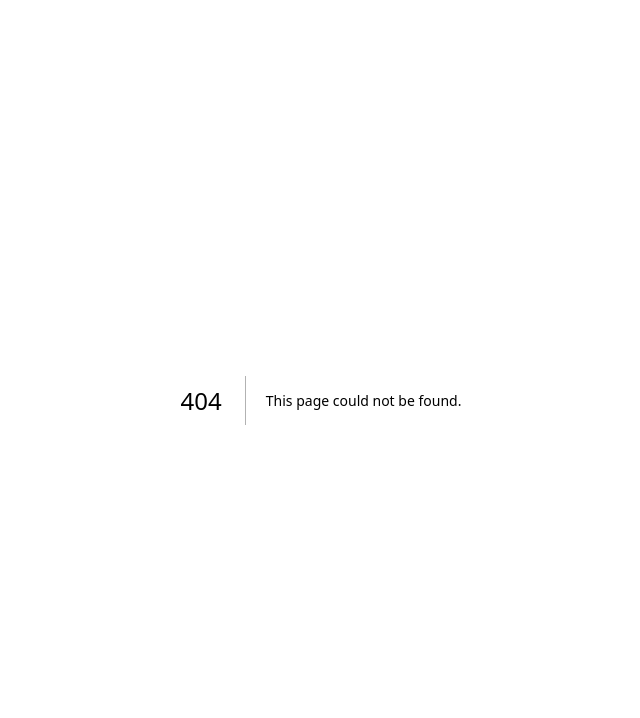
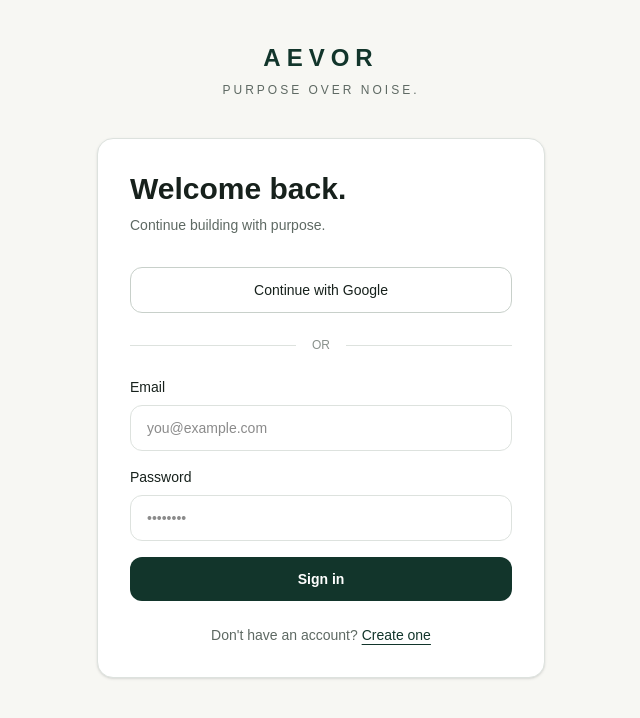
Before and after one commit to amritanshu-mishra/AEVOR, a Next.js app: page /login in a window 1280 px wide. Before the commit this address had no page. Shown: the top 718 px of the page, without its empty margins (319-959 px from the left). Built offline with nearby package versions, Linux system fonts and the light colour scheme; no server answers.

Commit message:
feat: implement Firebase authentication

```diff
--- /dev/null
+++ b/app/login/page.tsx
@@ -0,0 +1,173 @@
+"use client";
+
+import { FormEvent, useState } from "react";
+import {
+  createUserWithEmailAndPassword,
+  GoogleAuthProvider,
+  signInWithEmailAndPassword,
+  signInWithPopup,
+} from "firebase/auth";
+import { auth } from "@/lib/firebase/client";
+
+export default function LoginPage() {
+  const [mode, setMode] = useState<"login" | "signup">("login");
+  const [email, setEmail] = useState("");
+  const [password, setPassword] = useState("");
+  const [error, setError] = useState("");
+  const [loading, setLoading] = useState(false);
+
+  async function handleEmailAuth(e: FormEvent<HTMLFormElement>) {
+    e.preventDefault();
+    setError("");
+    setLoading(true);
+
+    try {
+      if (mode === "login") {
+        await signInWithEmailAndPassword(auth, email, password);
+      } else {
+        await createUserWithEmailAndPassword(auth, email, password);
+      }
+
+      window.location.href = "/";
+    } catch {
+      setError(
+        mode === "login"
+          ? "Unable to sign in. Check your email and password."
+          : "Unable to create your account. Please check your details."
+      );
+    } finally {
+      setLoading(false);
+    }
+  }
+
+  async function handleGoogleAuth() {
+    setError("");
+    setLoading(true);
+
+    try {
+      const provider = new GoogleAuthProvider();
+      await signInWithPopup(auth, provider);
+      window.location.href = "/";
+    } catch {
+      setError("Google sign-in could not be completed.");
+    } finally {
+      setLoading(false);
+    }
+  }
+
+  return (
+    <main className="min-h-screen bg-[#F7F7F3] px-6 py-10">
+      <div className="mx-auto flex min-h-[80vh] max-w-md items-center justify-center">
+        <div className="w-full">
+          <div className="mb-10 text-center">
+            <a
+              href="/"
+              className="text-2xl font-semibold tracking-[0.25em] text-[#12352B]"
+            >
+              AEVOR
+            </a>
+
+            <p className="mt-2 text-xs tracking-[0.25em] text-[#5E6963]">
+              PURPOSE OVER NOISE.
+            </p>
+          </div>
+
+          <div className="rounded-2xl border border-[#DDE2DE] bg-white p-8 shadow-sm">
+            <div className="mb-8">
+              <h1 className="text-3xl font-semibold text-[#17211C]">
+                {mode === "login" ? "Welcome back." : "Create your account."}
+              </h1>
+
+              <p className="mt-2 text-sm text-[#5E6963]">
+                {mode === "login"
+                  ? "Continue building with purpose."
+                  : "Start turning ambition into measurable progress."}
+              </p>
+            </div>
+
+            <button
+              type="button"
+              onClick={handleGoogleAuth}
+              disabled={loading}
+              className="w-full rounded-xl border border-[#C8D0CA] px-4 py-3 text-sm font-medium text-[#17211C] transition hover:bg-[#F0F2EF] disabled:opacity-60"
+            >
+              Continue with Google
+            </button>
+
+            <div className="my-6 flex items-center gap-4">
+              <div className="h-px flex-1 bg-[#DDE2DE]" />
+              <span className="text-xs text-[#89918C]">OR</span>
+              <div className="h-px flex-1 bg-[#DDE2DE]" />
+            </div>
+
+            <form onSubmit={handleEmailAuth} className="space-y-4">
+              <div>
+                <label className="mb-2 block text-sm font-medium text-[#17211C]">
+                  Email
+                </label>
+
+                <input
+                  type="email"
+                  value={email}
+                  onChange={(e) => setEmail(e.target.value)}
+                  required
+                  className="w-full rounded-xl border border-[#DDE2DE] bg-white px-4 py-3 text-sm outline-none focus:border-[#12352B]"
+                  placeholder="you@example.com"
+                />
+              </div>
+
+              <div>
+                <label className="mb-2 block text-sm font-medium text-[#17211C]">
+                  Password
+                </label>
+
+                <input
+                  type="password"
+                  value={password}
+                  onChange={(e) => setPassword(e.target.value)}
+                  required
+                  minLength={6}
+                  className="w-full rounded-xl border border-[#DDE2DE] bg-white px-4 py-3 text-sm outline-none focus:border-[#12352B]"
+                  placeholder="••••••••"
+                />
+              </div>
+
+              {error && (
+                <p className="rounded-lg bg-[#FBEDEC] px-3 py-2 text-sm text-[#B94A48]">
+                  {error}
+                </p>
+              )}
+
+              <button
+                type="submit"
+                disabled={loading}
+                className="w-full rounded-xl bg-[#12352B] px-4 py-3 text-sm font-semibold text-white transition hover:bg-[#0B211A] disabled:opacity-60"
+              >
+                {loading
+                  ? "Please wait..."
+                  : mode === "login"
+                    ? "Sign in"
+                    : "Create account"}
+              </button>
+            </form>
+
+            <p className="mt-6 text-center text-sm text-[#5E6963]">
+              {mode === "login"
+                ? "Don't have an account?"
+                : "Already have an account?"}{" "}
+              <button
+                type="button"
+                onClick={() =>
+                  setMode(mode === "login" ? "signup" : "login")
+                }
+                className="font-medium text-[#12352B] underline underline-offset-4"
+              >
+                {mode === "login" ? "Create one" : "Sign in"}
+              </button>
+            </p>
+          </div>
+        </div>
+      </div>
+    </main>
+  );
+}
--- a/app/page.tsx
+++ b/app/page.tsx
@@ -1,4 +1,20 @@
+"use client";
+
+import { useEffect, useState } from "react";
+import { onAuthStateChanged, signOut, User } from "firebase/auth";
+import { auth } from "@/lib/firebase/client";
+
 export default function Home() {
+  const [user, setUser] = useState<User | null>(null);
+
+  useEffect(() => {
+    const unsubscribe = onAuthStateChanged(auth, (currentUser) => {
+      setUser(currentUser);
+    });
+
+    return unsubscribe;
+  }, []);
+
   return (
     <main className="min-h-screen bg-[#F7F7F3] text-[#17211C]">
       {/* Navigation */}
@@ -7,12 +23,28 @@ export default function Home() {
           <div className="text-xl font-semibold tracking-[0.18em] text-[#12352B]">
             AEVOR
           </div>
+
           <div className="mt-1 text-[9px] tracking-[0.28em] text-[#6B746F]">
             PURPOSE OVER NOISE.
           </div>
         </div>
 
         <div className="flex items-center gap-3">
+          {user ? (
+            <>
+              <span className="hidden max-w-[220px] truncate text-sm text-[#5E6963] sm:block">
+                {user.displayName || user.email}
+              </span>
+
+              <button
+                onClick={() => signOut(auth)}
+                className="rounded-xl px-5 py-2.5 text-sm font-medium text-[#12352B] transition hover:bg-[#E9EEEA]"
+              >
+                Sign out
+              </button>
+            </>
+          ) : (
+            <>
               <a
                 href="/login"
                 className="rounded-xl px-5 py-2.5 text-sm font-medium text-[#12352B] transition hover:bg-[#E9EEEA]"
@@ -26,6 +58,8 @@ export default function Home() {
               >
                 Get started
               </a>
+            </>
+          )}
         </div>
       </nav>
 
@@ -38,7 +72,9 @@ export default function Home() {
 
           <h1 className="max-w-4xl text-5xl font-semibold leading-[1.02] tracking-[-0.04em] md:text-7xl">
             Turn ambition into
-            <span className="block text-[#12352B]">measurable progress.</span>
+            <span className="block text-[#12352B]">
+              measurable progress.
+            </span>
           </h1>
 
           <p className="mt-8 max-w-2xl text-lg leading-8 text-[#5E6963] md:text-xl">
@@ -49,10 +85,10 @@ export default function Home() {
 
           <div className="mt-10 flex flex-wrap gap-4">
             <a
-              href="/login"
+              href={user ? "#" : "/login"}
               className="rounded-xl bg-[#12352B] px-7 py-3.5 text-sm font-semibold text-white transition hover:bg-[#0B211A]"
             >
-              Start with Aevor
+              {user ? "Continue with Aevor" : "Start with Aevor"}
             </a>
 
             <a
@@ -98,9 +134,11 @@ export default function Home() {
                 className="rounded-2xl border border-[#DDE2DE] bg-[#F7F7F3] p-6"
               >
                 <div className="text-sm text-[#B99A5B]">{number}</div>
+
                 <h3 className="mt-8 text-xl font-semibold text-[#12352B]">
                   {title}
                 </h3>
+
                 <p className="mt-3 text-sm leading-6 text-[#5E6963]">
                   {text}
                 </p>
@@ -126,13 +164,14 @@ export default function Home() {
         </p>
 
         <a
-          href="/login"
+          href={user ? "#" : "/login"}
           className="mt-8 inline-block rounded-xl bg-[#12352B] px-7 py-3.5 text-sm font-semibold text-white transition hover:bg-[#0B211A]"
         >
-          Enter Aevor
+          {user ? "Enter Aevor" : "Enter Aevor"}
         </a>
       </section>
 
+      {/* Footer */}
       <footer className="border-t border-[#DDE2DE] px-6 py-8 text-center text-xs text-[#89918C]">
         © {new Date().getFullYear()} AEVOR
       </footer>
--- /dev/null
+++ b/lib/firebase/client.ts
@@ -0,0 +1,16 @@
+import { getApps, initializeApp } from "firebase/app";
+import { getAuth } from "firebase/auth";
+
+const firebaseConfig = {
+  apiKey: process.env.NEXT_PUBLIC_FIREBASE_API_KEY,
+  authDomain: process.env.NEXT_PUBLIC_FIREBASE_AUTH_DOMAIN,
+  projectId: process.env.NEXT_PUBLIC_FIREBASE_PROJECT_ID,
+  appId: process.env.NEXT_PUBLIC_FIREBASE_APP_ID,
+  messagingSenderId:
+    process.env.NEXT_PUBLIC_FIREBASE_MESSAGING_SENDER_ID,
+};
+
+const app =
+  getApps().length > 0 ? getApps()[0] : initializeApp(firebaseConfig);
+
+export const auth = getAuth(app);
```
Lines whose indentation alone changed are shown as unchanged.
